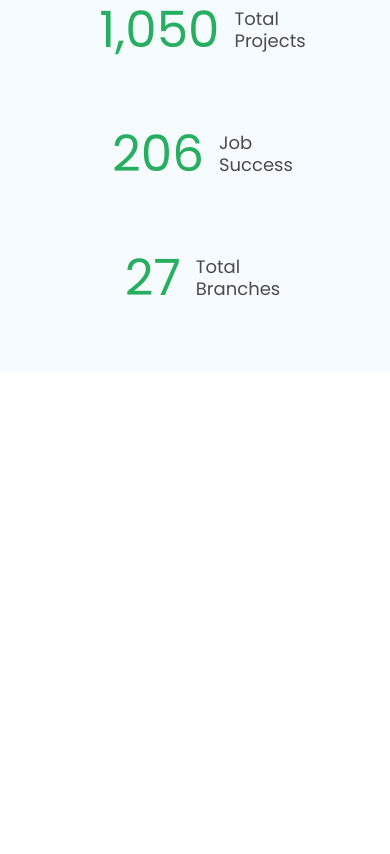
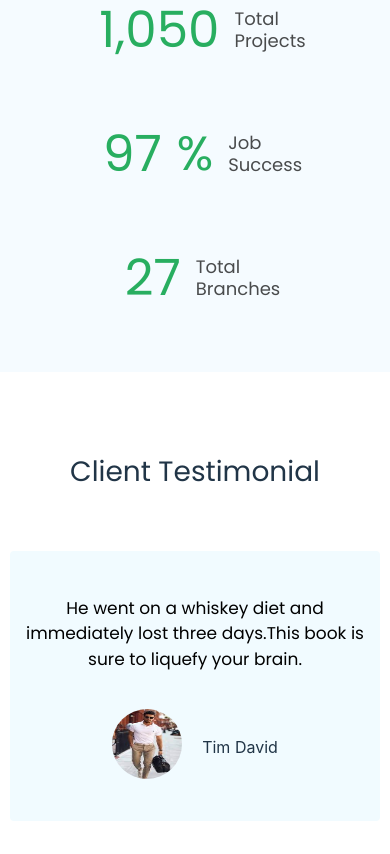
Before and after one commit to Raivals/Animated_Website, a React (Vite) app: page / in a window 390 px wide. Shown: the part 2880-3734 px from the top of the page. Before the commit the page ends 3252 px from the top, so only its background shows below. Built offline with nearby package versions, Linux system fonts and the light colour scheme; a web font is replaced by a local one.

Commit message:
Client part + Carousel

```diff
--- a/package.json
+++ b/package.json
@@ -16,6 +16,7 @@
     "react": "^18.2.0",
     "react-countup": "^6.4.0",
     "react-dom": "^18.2.0",
+    "react-material-ui-carousel": "^3.4.2",
     "react-visibility-sensor": "^5.1.1"
   },
   "devDependencies": {
--- a/src/App.jsx
+++ b/src/App.jsx
@@ -5,6 +5,7 @@ import Home from "./Component/Home"
 import Services from "./Component/Services"
 import About from "./Component/About"
 import Counter from "./Component/Counter"
+import Testimonial from "./Component/Testimonial"
 
 const App = () => {
   return (
@@ -14,6 +15,7 @@ const App = () => {
       <Services />
       <About />
       <Counter />
+      <Testimonial />
     </Fragment>
   )
 }
--- /dev/null
+++ b/src/CSS/Testimonial.css
@@ -0,0 +1,118 @@
+.testimonial {
+  padding: 8rem 4rem 3rem 4rem;
+  display: flex;
+  flex-direction: column;
+  justify-content: center;
+  align-items: center;
+}
+
+.testimonial-heading {
+  margin-bottom: 60px;
+  text-align: center;
+}
+
+.testimonial-heading h2 {
+  font-size: 44px;
+  display: block;
+  font-weight: 700;
+  line-height: 1.4;
+  font-family: "Poppins", sans-serif;
+}
+
+.testimonial-row {
+  width: 65%;
+}
+
+.testimonial-row .testimonial-column {
+  background: #f1fbff;
+  padding: 45px 80px 36px 80px;
+  border-radius: 4px;
+}
+
+.testimonial-caption p {
+  text-align: center;
+  font-size: 20px;
+  font-weight: 500;
+  font-family: "Poppins", sans-serif;
+  color: #000000;
+  line-height: 1.5;
+  margin-bottom: 37px;
+}
+
+.user-detail {
+  display: flex;
+  justify-content: center;
+  align-items: center;
+}
+
+.user-img img {
+  width: 70px;
+  height: 70px;
+  border-radius: 50%;
+  margin-right: 20px;
+}
+
+.user-text span {
+  color: #000000;
+  font-weight: 600;
+  line-height: 1.5;
+  font-size: 16px;
+  margin-bottom: 5px;
+  display: block;
+}
+
+.user-text p {
+  color: #5e5e5e;
+  font-size: 4px;
+}
+
+.css-1m9128y {
+  display: none;
+}
+@media screen and (max-width: 1200px) {
+  .testimonial {
+    padding: 5rem 2rem 2rem 2rem;
+  }
+  .testimonial-row {
+    width: 80%;
+  }
+  .testimonial-row .testimonial-column {
+    padding: 45px 40px 36px 40px;
+  }
+  .testimonial-caption p {
+    font-size: 20px;
+  }
+}
+
+@media screen and (max-width: 768px) {
+  .testimonial {
+    padding: 5rem 10px 2rem 10px;
+  }
+  .testimonial-heading h2 {
+    font-size: 36px;
+  }
+  .testimonial-row .testimonial-column {
+    padding: 45px 20px 36px 20px;
+  }
+  .testimonial-row {
+    width: 100%;
+  }
+  .testimonial-caption p {
+    font-size: 19px;
+  }
+}
+
+@media screen and (max-width: 550px) {
+  .testimonial-heading h2 {
+    font-size: 28px;
+  }
+  .testimonial-row .testimonial-column {
+    padding: 45px 10px 36px 10px;
+  }
+  .testimonial-row {
+    width: 100%;
+  }
+  .testimonial-caption p {
+    font-size: 17px;
+  }
+}
--- a/src/Component/Counter.jsx
+++ b/src/Component/Counter.jsx
@@ -71,7 +71,7 @@ const Counter = ({ className, ...rest }) => {
                   <CountUp
                     {...rest}
                     start={viewPortEntered ? null : 0}
-                    end={206}
+                    end={97}
                   >
                     {({ countUpRef }) => {
                       return (
@@ -90,6 +90,7 @@ const Counter = ({ className, ...rest }) => {
                     }}
                   </CountUp>
                 </strong>
+                <span className="percentage">%</span>
                 <span>
                   Job <br /> Success
                 </span>
--- /dev/null
+++ b/src/Component/Testimonial.jsx
@@ -0,0 +1,75 @@
+import React, { Fragment } from "react"
+import user1 from "../Images/girl.png"
+import user2 from "../Images/men2.png"
+import user3 from "../Images/men3.png"
+import "../CSS/Testimonial.css"
+import Carousel from "react-material-ui-carousel"
+
+const Testimonial = () => {
+  return (
+    <Fragment>
+      <section className="testimonial">
+        <div className="testimonial-heading">
+          <h2>Client Testimonial</h2>
+        </div>
+
+        <div className="testimonial-row">
+          <Carousel>
+            <div className="testimonial-column">
+              <div className="testimonial-caption">
+                <p>
+                  He went on a whiskey diet and immediately lost three days.This
+                  book is sure to liquefy your brain.
+                </p>
+              </div>
+              <div className="user-detail">
+                <div className="user-img">
+                  <img src={user1} alt="user1" />
+                </div>
+                <div className="user-name">
+                  <span>Hana Jhon</span>
+                </div>
+              </div>
+            </div>
+
+            <div className="testimonial-column">
+              <div className="testimonial-caption">
+                <p>
+                  He went on a whiskey diet and immediately lost three days.This
+                  book is sure to liquefy your brain.
+                </p>
+              </div>
+              <div className="user-detail">
+                <div className="user-img">
+                  <img src={user2} alt="user2" />
+                </div>
+                <div className="user-name">
+                  <span>Tim David</span>
+                </div>
+              </div>
+            </div>
+
+            <div className="testimonial-column">
+              <div className="testimonial-caption">
+                <p>
+                  He went on a whiskey diet and immediately lost three days.This
+                  book is sure to liquefy your brain.
+                </p>
+              </div>
+              <div className="user-detail">
+                <div className="user-img">
+                  <img src={user3} alt="user3" />
+                </div>
+                <div className="user-name">
+                  <span>Tom Hardy</span>
+                </div>
+              </div>
+            </div>
+          </Carousel>
+        </div>
+      </section>
+    </Fragment>
+  )
+}
+
+export default Testimonial
```
Also changed, not shown: 1 other file (tests, documents, lock files or other folders).
